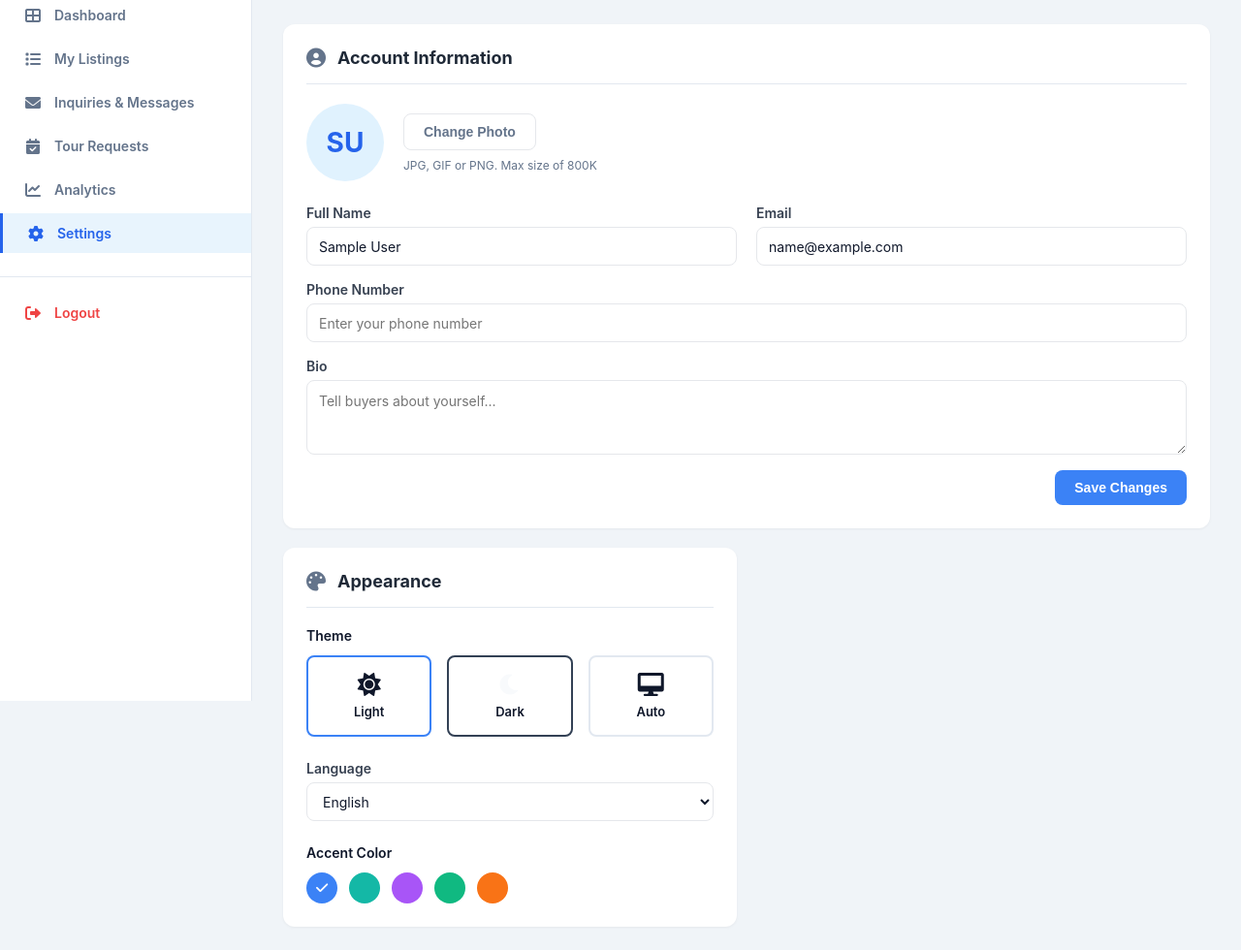
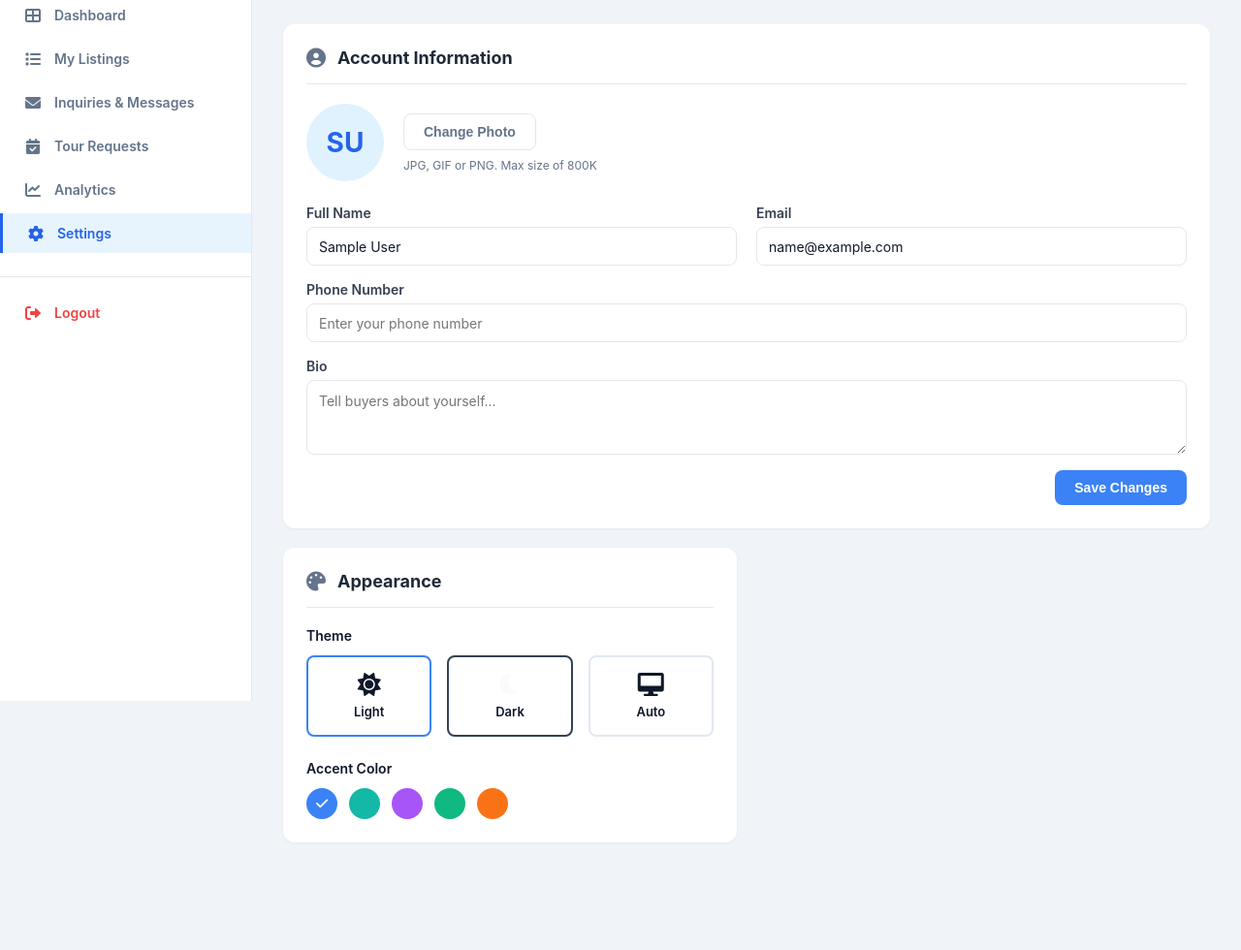
Before and after one commit to Ramu4x/Real-estate, a website: page public/settings.html in a window 1280 px wide. Shown: the part 77-1057 px from the top of the page at 97% size. After the commit the page ends 970 px from the top, so only its background shows below. Drawn offline with Linux system fonts and the light colour scheme; no server answers; sample sign-in values are in the browser's storage.

Commit message:
style: remove non-functional language dropdown from settings page

```diff
--- a/public/settings.html
+++ b/public/settings.html
@@ -595,14 +595,7 @@
                     </div>
                 </div>
 
-                <div class="form-group" style="margin-bottom: 24px;">
-                    <label>Language</label>
-                    <select>
-                        <option>English</option>
-                        <option>Spanish</option>
-                        <option>French</option>
-                    </select>
-                </div>
+
 
                 <h4 style="font-size: 14px; font-weight: 600; color: var(--dark); margin-bottom: 12px;">Accent Color</h4>
                 <div class="color-circles">
```
